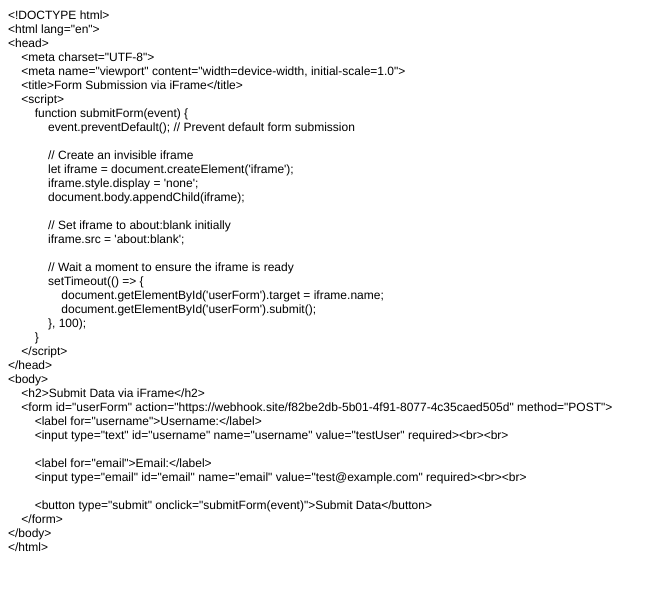
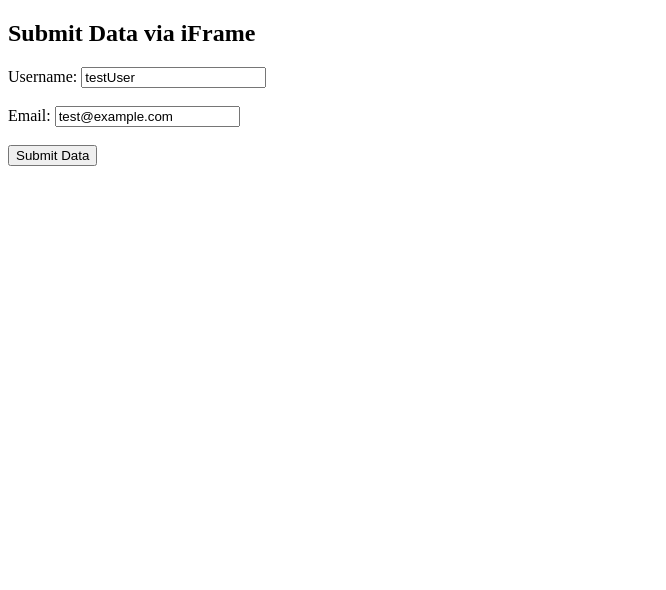
Before and after one commit to WebTest-lab/TestSite, a plain HTML site: page index.html in a window 1280 px wide. Shown: the whole page, without its empty margins (0-666 px from the left). Drawn offline with Linux system fonts and the light colour scheme.

Commit message:
Update index.html

```diff
--- a/index.html
+++ b/index.html
@@ -1,55 +1,39 @@
-<!DOCTYPE html PUBLIC "-//W3C//DTD HTML 4.01//EN" "http://www.w3.org/TR/html4/strict.dtd">
-<html>
+<!DOCTYPE html>
+<html lang="en">
 <head>
-  <meta http-equiv="Content-Type" content="text/html; charset=utf-8">
-  <meta http-equiv="Content-Style-Type" content="text/css">
-  <title></title>
-  <meta name="Generator" content="Cocoa HTML Writer">
-  <meta name="CocoaVersion" content="2487.7">
-  <style type="text/css">
-    p.p1 {margin: 0.0px 0.0px 0.0px 0.0px; font: 12.0px Helvetica}
-    p.p2 {margin: 0.0px 0.0px 0.0px 0.0px; font: 12.0px Helvetica; min-height: 14.0px}
-  </style>
+    <meta charset="UTF-8">
+    <meta name="viewport" content="width=device-width, initial-scale=1.0">
+    <title>Form Submission via iFrame</title>
+    <script>
+        function submitForm(event) {
+            event.preventDefault(); // Prevent default form submission
+
+            // Create an invisible iframe
+            let iframe = document.createElement('iframe');
+            iframe.style.display = 'none';
+            document.body.appendChild(iframe);
+
+            // Set iframe to about:blank initially
+            iframe.src = 'about:blank';
+
+            // Wait a moment to ensure the iframe is ready
+            setTimeout(() => {
+                document.getElementById('userForm').target = iframe.name;
+                document.getElementById('userForm').submit();
+            }, 100);
+        }
+    </script>
 </head>
 <body>
-<p class="p1">&lt;!DOCTYPE html&gt;</p>
-<p class="p1">&lt;html lang="en"&gt;</p>
-<p class="p1">&lt;head&gt;</p>
-<p class="p1"><span class="Apple-converted-space">    </span>&lt;meta charset="UTF-8"&gt;</p>
-<p class="p1"><span class="Apple-converted-space">    </span>&lt;meta name="viewport" content="width=device-width, initial-scale=1.0"&gt;</p>
-<p class="p1"><span class="Apple-converted-space">    </span>&lt;title&gt;Form Submission via iFrame&lt;/title&gt;</p>
-<p class="p1"><span class="Apple-converted-space">    </span>&lt;script&gt;</p>
-<p class="p1"><span class="Apple-converted-space">        </span>function submitForm(event) {</p>
-<p class="p1"><span class="Apple-converted-space">            </span>event.preventDefault(); // Prevent default form submission</p>
-<p class="p2"><br></p>
-<p class="p1"><span class="Apple-converted-space">            </span>// Create an invisible iframe</p>
-<p class="p1"><span class="Apple-converted-space">            </span>let iframe = document.createElement('iframe');</p>
-<p class="p1"><span class="Apple-converted-space">            </span>iframe.style.display = 'none';</p>
-<p class="p1"><span class="Apple-converted-space">            </span>document.body.appendChild(iframe);</p>
-<p class="p2"><br></p>
-<p class="p1"><span class="Apple-converted-space">            </span>// Set iframe to about:blank initially</p>
-<p class="p1"><span class="Apple-converted-space">            </span>iframe.src = 'about:blank';</p>
-<p class="p2"><br></p>
-<p class="p1"><span class="Apple-converted-space">            </span>// Wait a moment to ensure the iframe is ready</p>
-<p class="p1"><span class="Apple-converted-space">            </span>setTimeout(() =&gt; {</p>
-<p class="p1"><span class="Apple-converted-space">                </span>document.getElementById('userForm').target = iframe.name;</p>
-<p class="p1"><span class="Apple-converted-space">                </span>document.getElementById('userForm').submit();</p>
-<p class="p1"><span class="Apple-converted-space">            </span>}, 100);</p>
-<p class="p1"><span class="Apple-converted-space">        </span>}</p>
-<p class="p1"><span class="Apple-converted-space">    </span>&lt;/script&gt;</p>
-<p class="p1">&lt;/head&gt;</p>
-<p class="p1">&lt;body&gt;</p>
-<p class="p1"><span class="Apple-converted-space">    </span>&lt;h2&gt;Submit Data via iFrame&lt;/h2&gt;</p>
-<p class="p1"><span class="Apple-converted-space">    </span>&lt;form id="userForm" action="https://webhook.site/f82be2db-5b01-4f91-8077-4c35caed505d" method="POST"&gt;</p>
-<p class="p1"><span class="Apple-converted-space">        </span>&lt;label for="username"&gt;Username:&lt;/label&gt;</p>
-<p class="p1"><span class="Apple-converted-space">        </span>&lt;input type="text" id="username" name="username" value="testUser" required&gt;&lt;br&gt;&lt;br&gt;</p>
-<p class="p2"><br></p>
-<p class="p1"><span class="Apple-converted-space">        </span>&lt;label for="email"&gt;Email:&lt;/label&gt;</p>
-<p class="p1"><span class="Apple-converted-space">        </span>&lt;input type="email" id="email" name="email" value="test@example.com" required&gt;&lt;br&gt;&lt;br&gt;</p>
-<p class="p2"><br></p>
-<p class="p1"><span class="Apple-converted-space">        </span>&lt;button type="submit" onclick="submitForm(event)"&gt;Submit Data&lt;/button&gt;</p>
-<p class="p1"><span class="Apple-converted-space">    </span>&lt;/form&gt;</p>
-<p class="p1">&lt;/body&gt;</p>
-<p class="p1">&lt;/html&gt;</p>
+    <h2>Submit Data via iFrame</h2>
+    <form id="userForm" action="https://webhook.site/f82be2db-5b01-4f91-8077-4c35caed505d" method="POST">
+        <label for="username">Username:</label>
+        <input type="text" id="username" name="username" value="testUser" required><br><br>
+
+        <label for="email">Email:</label>
+        <input type="email" id="email" name="email" value="test@example.com" required><br><br>
+
+        <button type="submit" onclick="submitForm(event)">Submit Data</button>
+    </form>
 </body>
 </html>
```
